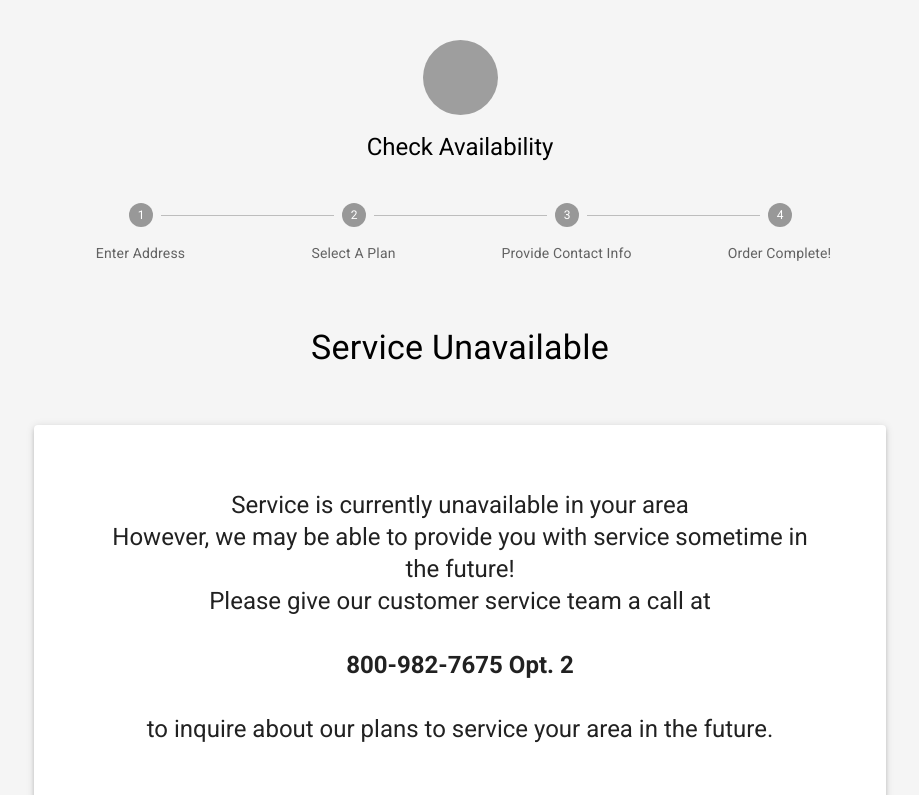
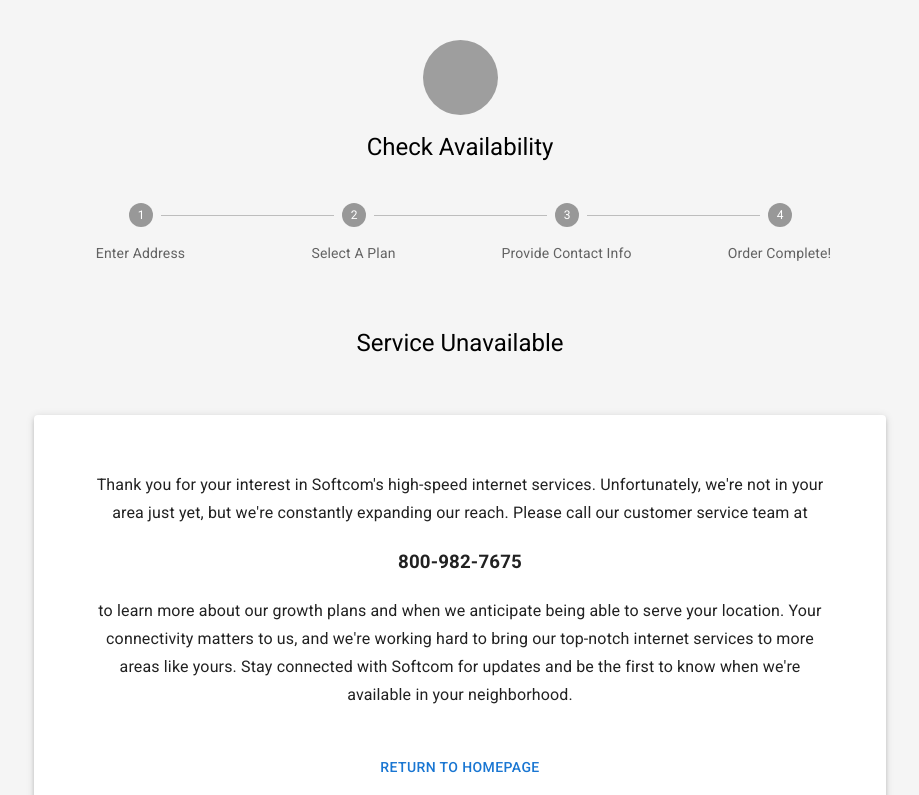
Before and after one commit to brycetriplett/softcom-service-availability, a React (Create React App) app: page /noService in a window 1280 px wide. Shown: the top 795 px of the page, without its empty margins (180-1099 px from the left). Built offline with nearby package versions, Linux system fonts and the light colour scheme; grey boxes are pictures that could not be loaded.

Commit message:
changed text

```diff
--- a/src/components/Confirmation/ConfirmationPage.jsx
+++ b/src/components/Confirmation/ConfirmationPage.jsx
@@ -1,5 +1,5 @@
 import { useState, useEffect } from "react";
-import { Typography, Zoom, Stack } from "@mui/material";
+import { Typography, Zoom, Stack, Divider } from "@mui/material";
 
 import { towerCoverageAPI, parseResponse } from "../../api";
 import LoadingPage from "../LoadingPage";
@@ -44,9 +44,11 @@
         <Zoom in={true}>
           <div>
             <Stack spacing={2} sx={{ m: 8, alignItems: "center" }}>
-              <Typography variant="h4">Your order has been placed</Typography>
+              <Typography variant="h4">
+                Thank you for choosing Softcom!
+              </Typography>
               <Typography variant="h5" gutterBottom>
-                Our customer service team will be in touch with you soon
+                Your order has been successfully placed.
               </Typography>
             </Stack>
             <OrderConfirmation
@@ -54,6 +56,28 @@
               formData={formData}
               chosenTier={chosenTier}
             />
+            <Divider sx={{ my: 12 }}></Divider>
+            <Stack
+              spacing={3}
+              sx={{ m: 8, alignItems: "center", textAlign: "center" }}
+            >
+              <Typography variant="subtitle1">
+                What Happens Next? Our dedicated customer service team will
+                personally reach out to you shortly to schedule your
+                installation. We're committed to ensuring a smooth and efficient
+                setup process, so you can start enjoying your high-speed
+                internet as soon as possible. Need Assistance? If you have any
+                questions or need further assistance, feel free to contact us at
+              </Typography>
+              <Typography variant="h5">
+                <b>800-982-7675</b>
+              </Typography>
+              <Typography variant="subtitle1">
+                Our team is here to help! We're excited to welcome you to the
+                Softcom community and provide you with an exceptional internet
+                experience.
+              </Typography>
+            </Stack>
           </div>
         </Zoom>
       )}
--- a/src/components/NoServicePage.jsx
+++ b/src/components/NoServicePage.jsx
@@ -5,14 +5,14 @@
 const NoServicePage = () => {
   return (
     <BaseTemplate activeStep={-1}>
-      <Typography variant="h4" sx={{ marginBottom: 7, marginTop: 8 }}>
+      <Typography variant="h5" sx={{ marginBottom: 7, marginTop: 8 }}>
         Service Unavailable
       </Typography>
       <Zoom in={true}>
         <Paper
           elevation={3}
           sx={{
-            padding: 4,
+            padding: 3,
             margin: "0 auto",
             borderWidth: 1,
           }}
@@ -21,15 +21,19 @@
             spacing={5}
             sx={{ m: 4, alignItems: "center", textAlign: "center" }}
           >
-            <Typography variant="h5" gutterBottom>
-              Service is currently unavailable in your area <br />
-              However, we may be able to provide you with service sometime in
-              the future! <br />
-              Please give our customer service team a call at <br />
-              <br />
-              <b>800-982-7675 Opt. 2</b> <br />
-              <br />
-              to inquire about our plans to service your area in the future.
+            <Typography variant="subtitle1">
+              Thank you for your interest in Softcom's high-speed internet
+              services. Unfortunately, we're not in your area just yet, but
+              we're constantly expanding our reach. Please call our customer
+              service team at <br />
+              <h3>
+                <b>800-982-7675</b>
+              </h3>
+              to learn more about our growth plans and when we anticipate being
+              able to serve your location. Your connectivity matters to us, and
+              we're working hard to bring our top-notch internet services to
+              more areas like yours. Stay connected with Softcom for updates and
+              be the first to know when we're available in your neighborhood.
             </Typography>
             <Button
               color="primary"
```
